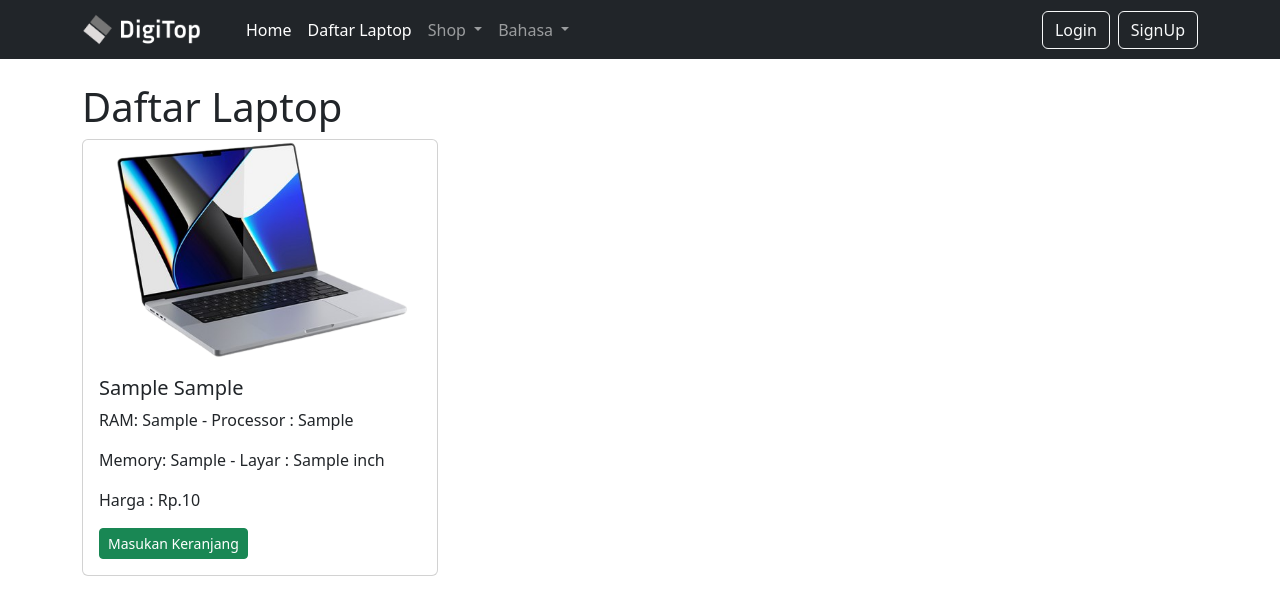
After one commit to aditamaputra3/Digitop, a PHP site: page /listLaptop.php in a window 1280 px wide. The commit adds this page. Shown: the top 615 px of the page. Run offline with PHP 8.4, Linux system fonts and the light colour scheme; tables that the repository leaves empty or names only in its code hold one stand-in row (values such as "Sample post"); some libraries are stand-ins or nearby versions; some web fonts are replaced.

Commit message:
bismilah final

```diff
--- a/navbar2.php
+++ b/gagal.php
@@ -9,6 +9,9 @@
             <ul class="navbar-nav me-auto mb-2 mb-lg-0">
                 <li class="nav-item">
                     <a class="nav-link active" aria-current="page" href="index.php">Home</a>
+                </li>
+                <li class="nav-item">
+                    <a class="nav-link active" aria-current="page" href="listLaptop.php">Daftar Laptop</a>
                 </li>
                 <li class="nav-item dropdown">
                     <a class="nav-link dropdown-toggle" href="#" id="navbarDropdown" role="button" data-bs-toggle="dropdown" aria-expanded="false">
--- /dev/null
+++ b/listLaptop.php
@@ -0,0 +1,39 @@
+<?php
+include 'koneksi.php';
+
+$query = 'SELECT * FROM laptop';
+$result = mysqli_query($koneksi, $query);
+?>
+
+<!DOCTYPE html>
+<html lang="en">
+
+<?php include 'header.php'; ?>
+
+<body>
+  <?php include 'navbar.php'; ?>
+  <div class="container mt-4">
+    <h1>Daftar Laptop</h1>
+    <div class="row">
+      <?php while ($row = mysqli_fetch_assoc($result)) { ?>
+        <div class="col-md-4 mb-4">
+          <div class="card">
+          <div class="d-flex justify-content-center">
+            <img src="assets/display.png" width="300" height="220" img-thumbnail" alt="">
+          </div>
+            <div class="card-body">
+              <h5 class="card-title"><?php echo $row['merek'] ?> <?php echo $row['tipe'] ?></h5>
+              <p class="card-text">RAM: <?php echo $row['ram'] ?> - Processor : <?php echo $row['prosecor'] ?></p>
+              <p class="card-text">Memory: <?php echo $row['memory'] ?> - Layar : <?php echo $row['layar'] ?> inch</p>
+              <p class="card-text">Harga : Rp.<?php echo $row['harga'] ?></p>
+              <a href="#" class="btn btn-success btn-sm" role="button">Masukan Keranjang</a>
+            </div>
+          </div>
+        </div>
+      <?php } ?>
+    </div>
+  </div>
+  <?php include 'scripts.php'; ?>
+</body>
+
+</html>
--- a/navbar.php
+++ b/navbar.php
@@ -1,13 +1,10 @@
 <?php
 include 'koneksi.php';
+if (!isset($_SESSION)) {
     session_start();
-if(isset($_SESSION["login"])){
-  $username = $_SESSION["username"]; // Mengambil nilai username dari session
-} else {
-  header("Location: login.php"); // Jika user belum login, kembalikan ke halaman login
-  exit;
 }
 ?>
+
 <nav class="navbar navbar-expand-lg navbar-dark bg-dark sticky-top">
     <div class="container">
         <a class="navbar-brand" href="index.php"><img width="140" src="assets/digitop.png" /></a>
@@ -18,6 +15,9 @@ if(isset($_SESSION["login"])){
             <ul class="navbar-nav me-auto mb-2 mb-lg-0">
                 <li class="nav-item">
                     <a class="nav-link active" aria-current="page" href="index.php">Home</a>
+                </li>
+                <li class="nav-item">
+                    <a class="nav-link active" aria-current="page" href="listLaptop.php">Daftar Laptop</a>
                 </li>
                 <li class="nav-item dropdown">
                     <a class="nav-link dropdown-toggle" href="#" id="navbarDropdown" role="button" data-bs-toggle="dropdown" aria-expanded="false">
@@ -38,7 +38,8 @@ if(isset($_SESSION["login"])){
                         <a class="dropdown-item" href="#">Indonesia</a>
                     </div>
                 </li>
-                <?php if(isset($_SESSION["login"])) { ?>
+                <!-- Untuk Admin -->
+                <?php if (isset($_SESSION["login"])) { ?>
                     <ul class="navbar-nav ms-auto mb-2 mb-lg-0">
                         <li class="nav-item">
                             <a class="nav-link" href="viewLaptop.php">Laptop</a>
@@ -48,7 +49,6 @@ if(isset($_SESSION["login"])){
                         </li>
                     </ul>
             </ul>
-
             <div class="dropdown">
                 <button class="btn btn-secondary dropdown-toggle" type="button" id="dropdownMenuButton1" data-bs-toggle="dropdown" aria-expanded="false">
                     <?php echo "Welcome!,  ", $_SESSION["username"]; ?>
@@ -58,10 +58,17 @@ if(isset($_SESSION["login"])){
                     <li><a class="dropdown-item" href="logout.php">Logout</a></li>
                 </ul>
             </div>
+            <!--  -->
+        <?php } else { ?>
+            <ul class="navbar-nav ms-auto mb-2 mb-lg-0">
+                <li class="nav-item">
 
-                <?php
-            } else {
-                ?>
+                </li>
+                <li class="nav-item">
+
+                </li>
+            </ul>
+            </ul>
             <a class="btn btn-outline-light ms-5" href="login.php" role="button">Login</a>
             <a class="btn btn-outline-light ms-2" href="register.php" role="button">SignUp</a>
         <?php
```
Also changed, not shown: index.php (+2 -41 lines), tambahLaptop.php (+7 -2 lines), tambahSuplier.php (+7 -0 lines), viewEditLaptop.php (+7 -0 lines), viewEditSuplier.php (+7 -0 lines), viewLaptop.php (+8 -0 lines), viewSuplier.php (+9 -0 lines), assets/asus-white-logo-png-22.png (deleted), assets/asuslogo.png (deleted), assets/display.png (added), style/css/custom.css (line endings or trailing spaces). Lines whose indentation alone changed are shown as unchanged.
